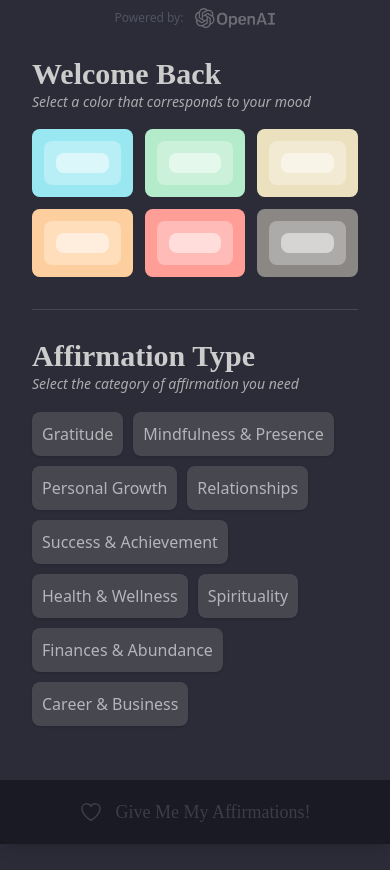
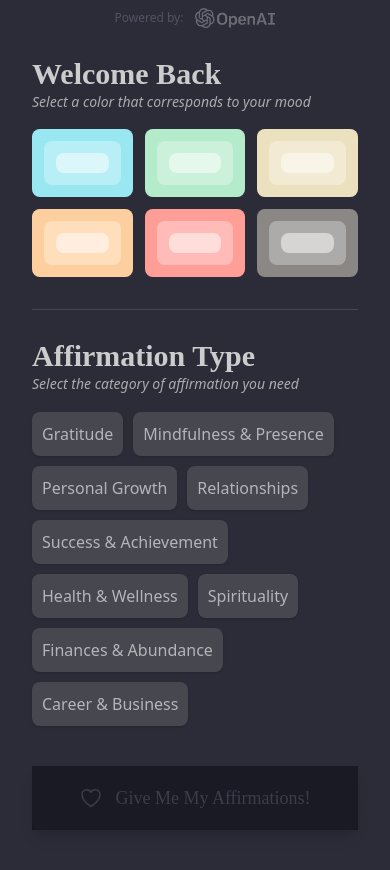
Before and after one commit to TEK-Web3/affirmation-station, a React (Vite) app: page / in a window 390 px wide. Before the commit the page ends 844 px from the top, so only its background shows below. Built offline with nearby package versions, Linux system fonts and the light colour scheme; no server answers; a web font is replaced by a local one.

Commit message:
updated submit button to not be fixed

```diff
--- a/src/components/affirmations.tsx
+++ b/src/components/affirmations.tsx
@@ -10,7 +10,7 @@ export default function Affirmations() {
     affirmations?.filter((a) => a.length > 0).map((af) => af.slice(3)) ?? [];
 
   return (
-    <div className="text-md text-primary mt-5 card bg-base-200 p-4 px-8 shadow-lg mb-28 lg:mb-5">
+    <div className="text-md text-primary mt-5 card bg-base-200 p-4 px-8 shadow-lg lg:mb-5">
       <TypeWritterText list={topFiveAffirmations} />
     </div>
   );
--- a/src/components/categories.tsx
+++ b/src/components/categories.tsx
@@ -2,7 +2,7 @@ import { CATEGORIES, MOODS } from "../utils/constants";
 import { useAffirmation } from "../utils/useAffirmation";
 
 export default function Categories() {
-  const { category, mood } = useAffirmation();
+  const { category, mood, affirmations } = useAffirmation();
 
   const getMoodColor = () => {
     const moodColor = MOODS.find((m) => m.name === mood);
@@ -19,7 +19,7 @@ export default function Categories() {
       <p className="mt-0 italic text-primary-content/80 text-sm">
         Select the category of affirmation you need
       </p>
-      <div className="flex flex-row flex-wrap justify-start md:justify-center gap-2.5 mb-10">
+      <div className="flex flex-row flex-wrap justify-start md:justify-center gap-2.5">
         {CATEGORIES.map((c) => (
           <div
             key={c}
--- a/src/components/submit.tsx
+++ b/src/components/submit.tsx
@@ -16,7 +16,7 @@ export default function Submit() {
   };
 
   return (
-    <div className="w-full lg:rounded-lg lg:mx-auto fixed lg:relative bottom-0 lg:mb-10 left-0 bg-base-200">
+    <div className="w-full lg:rounded-lg my-10 lg:mb-10 left-0 bg-base-200">
       <button
         disabled={!canSubmit}
         className={`btn ${
```
